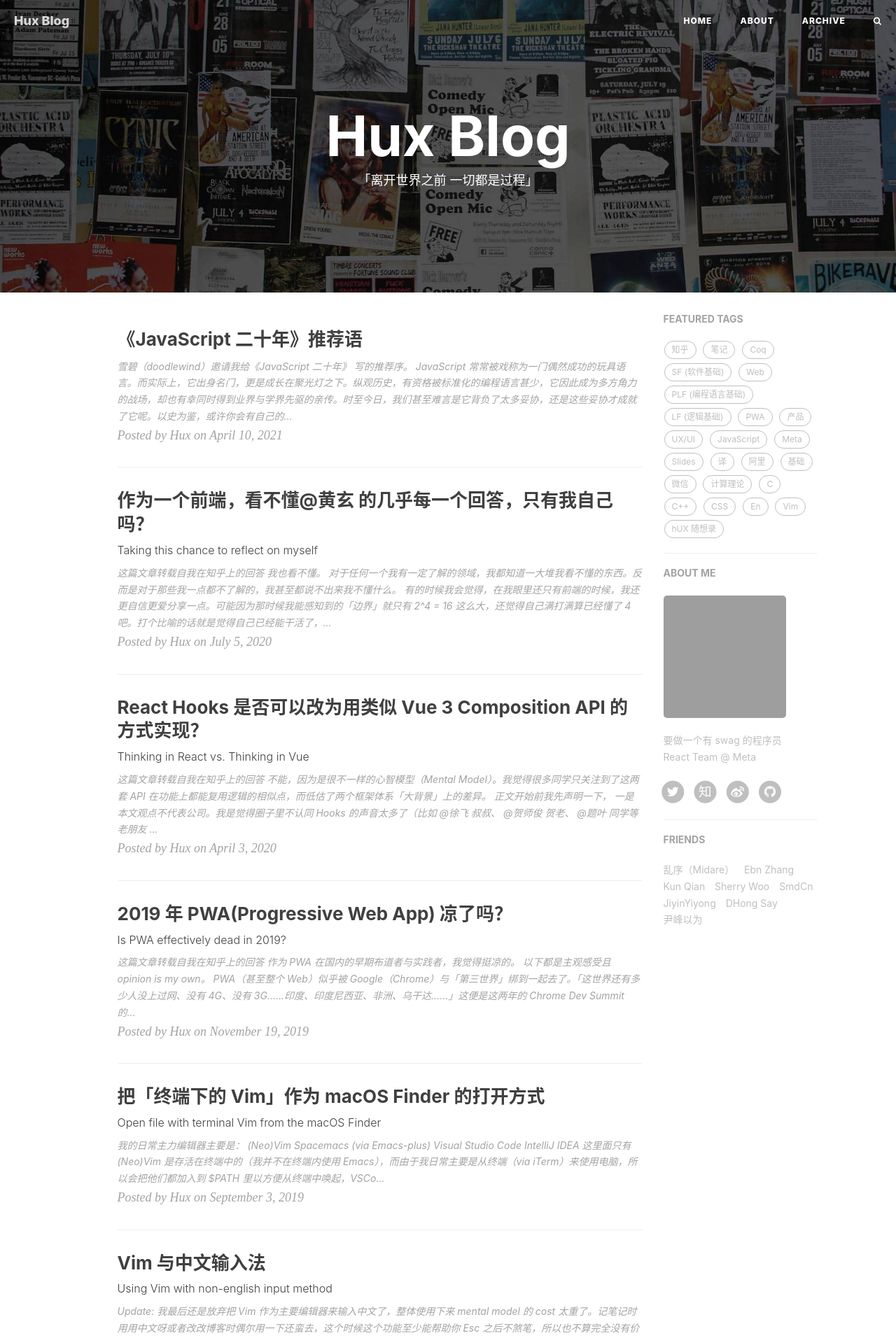
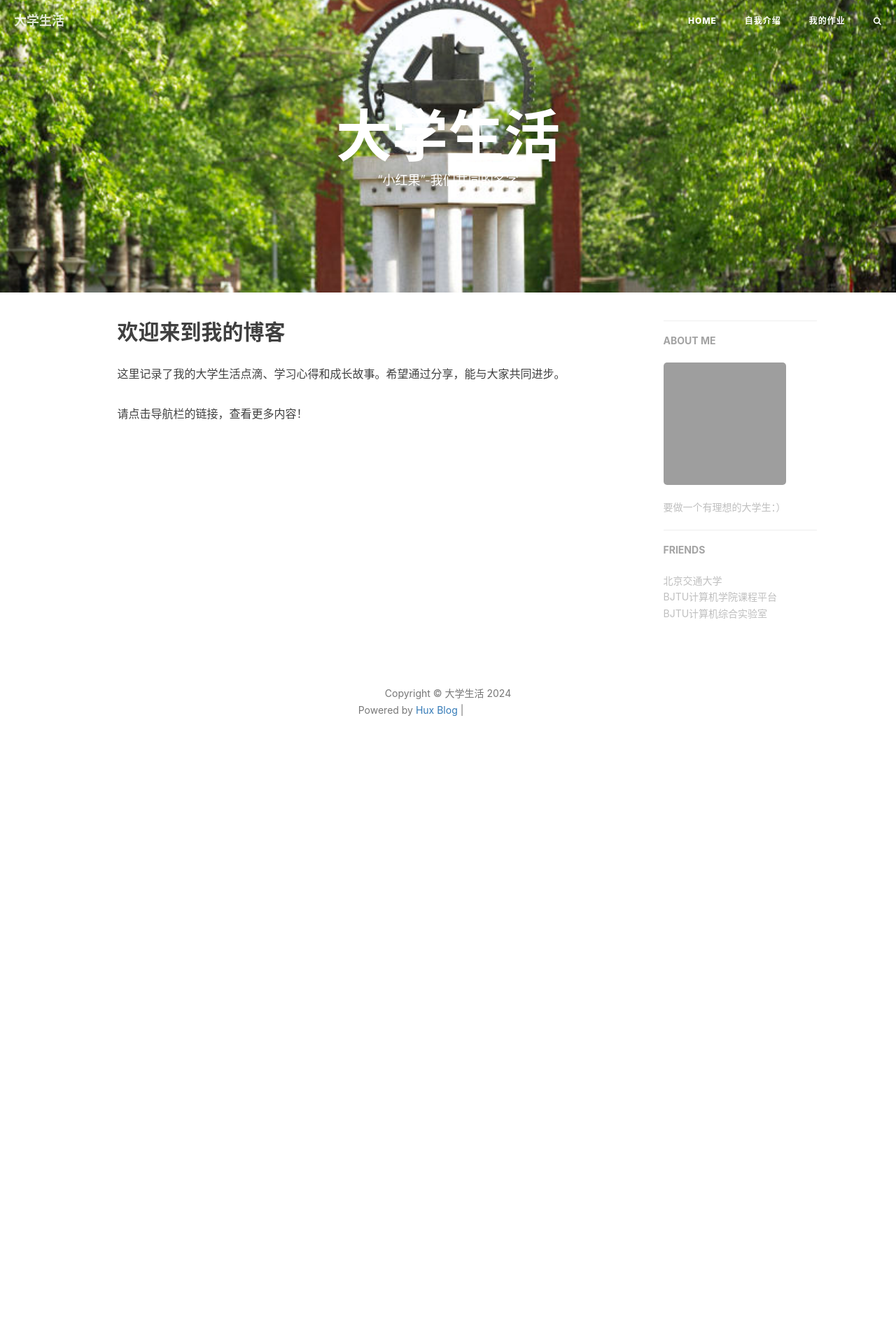
Before and after one commit to Hyy0130hhh/YueXiaLN.github.io, a Jekyll site: the page built from index.html, in a window 1280 px wide. Shown: the top 1912 px of the page at 70% size. Built offline with Jekyll 4.4.1, drawn with Linux system fonts in a browser that asks for light colours; nearby versions of some CDN libraries; the list of posts is cut into pages by our own code; comment, search, counter and statistics services are not loaded; after the commit the page ends 1119 px from its top, so only the background shows below that; some of the changed text lies outside the part shown; grey boxes are pictures that could not be loaded.

Commit message:
阿斯顿撒旦
阿达的

```diff
--- a/_config.yml
+++ b/_config.yml
@@ -1,27 +1,17 @@
 # Site settings
-title: Hux Blog
-SEOTitle: 黄玄的博客 | Hux Blog
-header-img: img/home-bg.jpg
-email: huxpro@gmail.com
-description: "这里是 @Hux黄玄 的个人博客，与你一起发现更大的世界 | 要做一个有 swag 的程序员"
-keyword: "黄玄, Hux黄玄, Hux, 鬼栈, huxpro, @huxpro, 黄玄的博客, Hux Blog, 博客, 个人网站, 互联网, Web, JavaScript, React, React Native, 前端, 设计"
+title: 大学生活
+SEOTitle: 李宏骏的博客 | 大学生活
+header-img: img/01.jpg
+email: 24281009@bjtu.edu.cn
+description: "这里是 @Anthony李宏骏 的个人博客，与你一起发现更大的世界 | "
+keyword: "Li hognjun，BJTU，computer science"
 url: "https://huangxuan.me" # your host, for absolute URL
 baseurl: "" # for example, '/blog' if your blog hosted on 'host/blog'
 
 # Publish posts or collection documents with a future date.
 future: true
 
-# SNS settings
-RSS: false
-weibo_username: huxpro
-zhihu_username: huxpro
-github_username: huxpro
-twitter_username: huxpro
-#facebook_username:  huxpro
-#linkedin_username:  firstname-lastname-idxxxx
-
 # Build settings
-# from 2016, 'pygments' is unsupported on GitHub Pages. Use 'rouge' for highlighting instead.
 highlighter: rouge
 permalink: pretty
 paginate: 10
@@ -34,20 +24,15 @@ exclude:
     "README.md",
     "README.zh.md",
   ]
-anchorjs: true # if you want to customize anchor. check out line:181 of `post.html`
+anchorjs: true
+
 # If you have timezone issue (e.g. #68) in China, uncomment to use this:
 #timezone: CN
 
-# Gems
-# from PR#40, to support local preview for Jekyll 3.0
-# make sure you have this gem installed
-# `$ gem install jekyll-paginate`
+# Plugins
 plugins: [jekyll-paginate]
 
 # Markdown settings
-# replace redcarpet to kramdown,
-# although redcarpet can auto highlight code, the lack of header-id make the catalog impossible, so I switch to kramdown
-# document: http://jekyllrb.com/docs/configuration/#kramdown
 markdown: kramdown
 kramdown:
   input: GFM # use Github Flavored Markdown !important
@@ -58,45 +43,20 @@ kramdown:
       line_numbers: true
       start_line: 1
 
-# Disqus settings
-disqus_username: hux
-
-# Netease settings
-netease_comment: false
-
 # Analytics settings
-# Baidu Analytics
-# ba_track_id: [your track id]
-
 # Google Analytics
 ga_track_id: "UA-49627206-1" # Format: UA-xxxxxx-xx
 ga_domain: huangxuan.me
 
 # Sidebar settings
-sidebar: true # whether or not using Sidebar.
-sidebar-about-description: "要做一个有 swag 的程序员 <br> React Team @ Meta"
+sidebar: true
+sidebar-about-description: "要做一个有理想的大学生：）"
 sidebar-avatar: https://github.com/Huxpro.png # use absolute URL, seeing it's used in both `/` and `/about/`
-
-# Featured Tags
-featured-tags: true # whether or not using Feature-Tags
-featured-condition-size: 1 # A tag will be featured if the size of it is more than this condition value
-
-# Progressive Web Apps
-chrome-tab-theme-color: "#000000"
-service-worker: true
-
-# MathJax rendering for layout:page (e.g. post preview)
-page-mathjax: false
 
 # Friends
 friends:
   [
-    { title: "乱序（Midare）", href: "http://mida.re/" },
-    { title: "Ebn Zhang", href: "https://ebnbin.dev/" },
-    { title: "Kun Qian", href: "http://kunq.me" },
-    { title: "Sherry Woo", href: "https://sherrywoo.me/" },
-    { title: "SmdCn", href: "http://blog.smdcn.net" },
-    { title: "JiyinYiyong", href: "http://tiye.me/" },
-    { title: "DHong Say", href: "http://dhong.co" },
-    { title: "尹峰以为", href: "http://ingf.github.io/" },
+    { title: "北京交通大学", href: "https://en.bjtu.edu.cn/" },
+    { title: "BJTU计算机学院课程平台", href: "https://citel.bjtu.edu.cn/mlsv3/login/index.php" },
+    { title: "BJTU计算机综合实验室", href: "http://citlab.bjtu.edu.cn/" },
   ]
--- a/about.html
+++ b/about.html
@@ -1,8 +1,8 @@
 ---
 layout: page
-title: "About"
-description: "「他单纯只想把日子过得不浪费」"
-header-img: "img/bg-me-2022.jpg"
+title: "自我介绍"
+description: "「To become extrodinary」"
+header-img: "img/微信图片_20241026134755.jpg"
 header-mask: 0.3
 multilingual: true
 ---
@@ -11,38 +11,14 @@ multilingual: true
 
 <!-- Chinese Version -->
 <div class="zh post-container">
-    {% capture about_zh %}{% include about/zh.md %}{% endcapture %}
-    {{ about_zh | markdownify }}
+    <!-- 留出空间供输入个人信息 -->
+    <p>你好！我是李宏骏，北京交通大学计算机科学与技术2401班在读，热爱编程，计算机硬件，模拟飞行：）。</p>
+    <p>希望通过分享和学习，不断进步。</p>
+    <!-- 这里可以输入中文的自我介绍内容 -->
 </div>
 
 <!-- English Version -->
 <div class="en post-container">
-    {% capture about_en %}{% include about/en.md %}{% endcapture %}
-    {{ about_en | markdownify }}
+    <!-- 留出空间供输入个人信息 -->
+    <!-- 这里可以输入英文的自我介绍内容 -->
 </div>
-
-
-{% if site.disqus_username %}
-<!-- disqus 评论框 start -->
-<div class="comment">
-    <div id="disqus_thread" class="disqus-thread">
-
-    </div>
-</div>
-<!-- disqus 评论框 end -->
-
-<!-- disqus 公共JS代码 start (一个网页只需插入一次) -->
-<script type="text/javascript">
-    /* * * CONFIGURATION VARIABLES * * */
-    var disqus_shortname = "{{site.disqus_username}}";
-    var disqus_identifier = "{{site.disqus_username}}/{{page.url}}";
-    var disqus_url = "{{site.url}}{{page.url}}";
-
-    (function () {
-        var dsq = document.createElement('script'); dsq.type = 'text/javascript'; dsq.async = true;
-        dsq.src = '//' + disqus_shortname + '.disqus.com/embed.js';
-        (document.getElementsByTagName('head')[0] || document.getElementsByTagName('body')[0]).appendChild(dsq);
-    })();
-</script>
-<!-- disqus 公共JS代码 end -->
-{% endif %}
--- a/archive.html
+++ b/archive.html
@@ -1,87 +1,24 @@
 ---
-title: Archive
+title: 我的作业
 layout: default
-description: "「我干了什么 究竟拿了时间换了什么」"
+description: "课程作业请在此下载"
 header-img: "img/bg-little-universe.jpg"
 ---
 
-<!--
-Credits: this page shamelessly borrowed a lot from:
-https://github.com/kitian616/jekyll-TeXt-theme
--->
 <!-- Page Header -->
 {% include intro-header.html type='page' short=true %}
 
 <!-- Main Content -->
 <div class="container">
-	<div class="row">
-		<div class="col-lg-8 col-lg-offset-2 col-md-10 col-md-offset-1">
-			<!-- Tags (as filter) -->
-			<div id='tag_cloud' class="tags tags-sup js-tags">
-				<a class="tag-button--all" data-encode="">
-					Show All
-					<sup>{{site.posts.size}}</sup>
-				</a>
-
-				{% capture tags %}
-				{% for tag in site.tags %}
-				<a data-sort="{{ site.posts.size | minus: tag[1].size | prepend: '0000' | slice: -4, 4 }}"
-					data-encode="{{ tag[0] | strip | url_encode }}" class="tag-button" title="{{ tag[0] }}"
-					rel="{{ tag[1].size }}">
-					{{ tag[0] }}
-					<sup>{{tag[1].size}}</sup>
-				</a>__SEPERATOR__
-				{% endfor %}
-				{% endcapture %}
-				{{ tags | split:'__SEPERATOR__' | sort }}
-			</div>
-
-			<!-- Article List -->
-			<div class="mini-post-list js-result d-none">
-				{%- assign _sorted_list = site.posts -%}
-				{%- assign _sorted_list = _sorted_list | sort: 'date' -%}
-				{%- assign _sorted_list = _sorted_list | reverse -%}
-
-
-				{%- for _article in _sorted_list -%}
-				{%- assign _tags = '' -%}
-				{%- for _tag in _article.tags -%}
-				{%- assign _tag_encode = _tag | strip | url_encode -%}
-				{%- if forloop.last -%}
-				{%- assign _tags = _tags | append: _tag_encode -%}
-				{%- else -%}
-				{%- assign _tags = _tags | append: _tag_encode | append: ',' -%}
-				{%- endif -%}
-				{%- endfor -%}
-
-				{% comment %} group by year {% endcomment %}
-				{%- assign _currentdate = _article.date | date: '%Y' -%}
-				{%- if _currentdate != _date -%}
-				{%- unless forloop.first -%}</section>{%- endunless -%}
-				<section>
-					<span class="fa listing-seperator">
-						<span class="tag-text">{{ _currentdate }}</span>
-					</span>
-					{%- assign _date = _currentdate -%}
-					{%- endif -%}
-
-					<div class="post-preview item" data-tags="{{ _tags }}">
-						<a href="{{ _article.url | prepend: site.baseurl }}">
-							<h2 class="post-title">
-								{{ _article.title }}
-							</h2>
-							{% if _article.subtitle %}
-							<h3 class="post-subtitle">
-								{{ _article.subtitle }}
-							</h3>
-							{% endif %}
-						</a>
-						<hr>
-					</div>
-					{%- if forloop.last -%}
-				</section>{%- endif -%}
-				{% endfor %}
-			</div>
-		</div>
-	</div>
+    <div class="row">
+        <div class="col-lg-8 col-lg-offset-2 col-md-10 col-md-offset-1">
+            <h2>课程作业下载</h2>
+            <!-- 文件下载链接 -->
+            <ul>
+                <li><a href="{{ '/fonts/网络的未来.docx' | prepend: site.baseurl }}" download="网络的未来.docx">论文-网络的未来</a></li>
+                <li><a href="{{ '/fonts/收支表.xlsx' | prepend: site.baseurl }}" download="收支表.xlsx">大学生活收支表</a></li>
+                <li><a href="{{ '/fonts/东莞市介绍.pptx' | prepend: site.baseurl }}" download="东莞市介绍.rar">我的家乡-东莞</a></li>
+            </ul>
+        </div>
+    </div>
 </div>
--- a/index.html
+++ b/index.html
@@ -1,46 +1,11 @@
 ---
 layout: page
-description: "「离开世界之前 一切都是过程」"
+description: "“小红果”-我们共同的名字"
 ---
 
-{% for post in paginator.posts %}
-<div class="post-preview">
-    <a href="{{ post.url | prepend: site.baseurl }}">
-        <h2 class="post-title">
-            {{ post.title }}
-        </h2>
-        {% if post.subtitle %}
-        <h3 class="post-subtitle">
-            {{ post.subtitle }}
-        </h3>
-        {% endif %}
-        <div class="post-content-preview">
-            {% if post.lang == 'en' %}
-                {{ post.content | strip_html | truncate:300 }}
-            {% else %}
-                {{ post.content | strip_html | truncate:200 }}
-            {% endif %}
-        </div>
-    </a>
-    <p class="post-meta">
-        Posted by {% if post.author %}{{ post.author }}{% else %}{{ site.title }}{% endif %} on {{ post.date | date: "%B %-d, %Y" }}
-    </p>
+<!-- 自定义静态文字模块 -->
+<div class="page-intro">
+    <h2>欢迎来到我的博客</h2>
+    <p>这里记录了我的大学生活点滴、学习心得和成长故事。希望通过分享，能与大家共同进步。</p>
+    <p>请点击导航栏的链接，查看更多内容！</p>
 </div>
-<hr>
-{% endfor %}
-
-<!-- Pager -->
-{% if paginator.total_pages > 1 %}
-<ul class="pager">
-    {% if paginator.previous_page %}
-    <li class="previous">
-        <a href="{{ paginator.previous_page_path | prepend: site.baseurl | replace: '//', '/' }}">&larr; Newer Posts</a>
-    </li>
-    {% endif %}
-    {% if paginator.next_page %}
-    <li class="next">
-        <a href="{{ paginator.next_page_path | prepend: site.baseurl | replace: '//', '/' }}">Older Posts &rarr;</a>
-    </li>
-    {% endif %}
-</ul>
-{% endif %}
```
Also changed, not shown: _posts/cs_idols/2019-09-13-peter-john-landin.md (deleted, +0 -33 lines), index - 副本.html (deleted, +0 -46 lines), .github/workflows/jekyll.yml (added), img/01.jpg (added), img/微信图片_20241026134755.jpg (added), img/微信图片_20241026141013.jpg (added), 微信图片_20241026123656.jpg (added), 6 other files.
